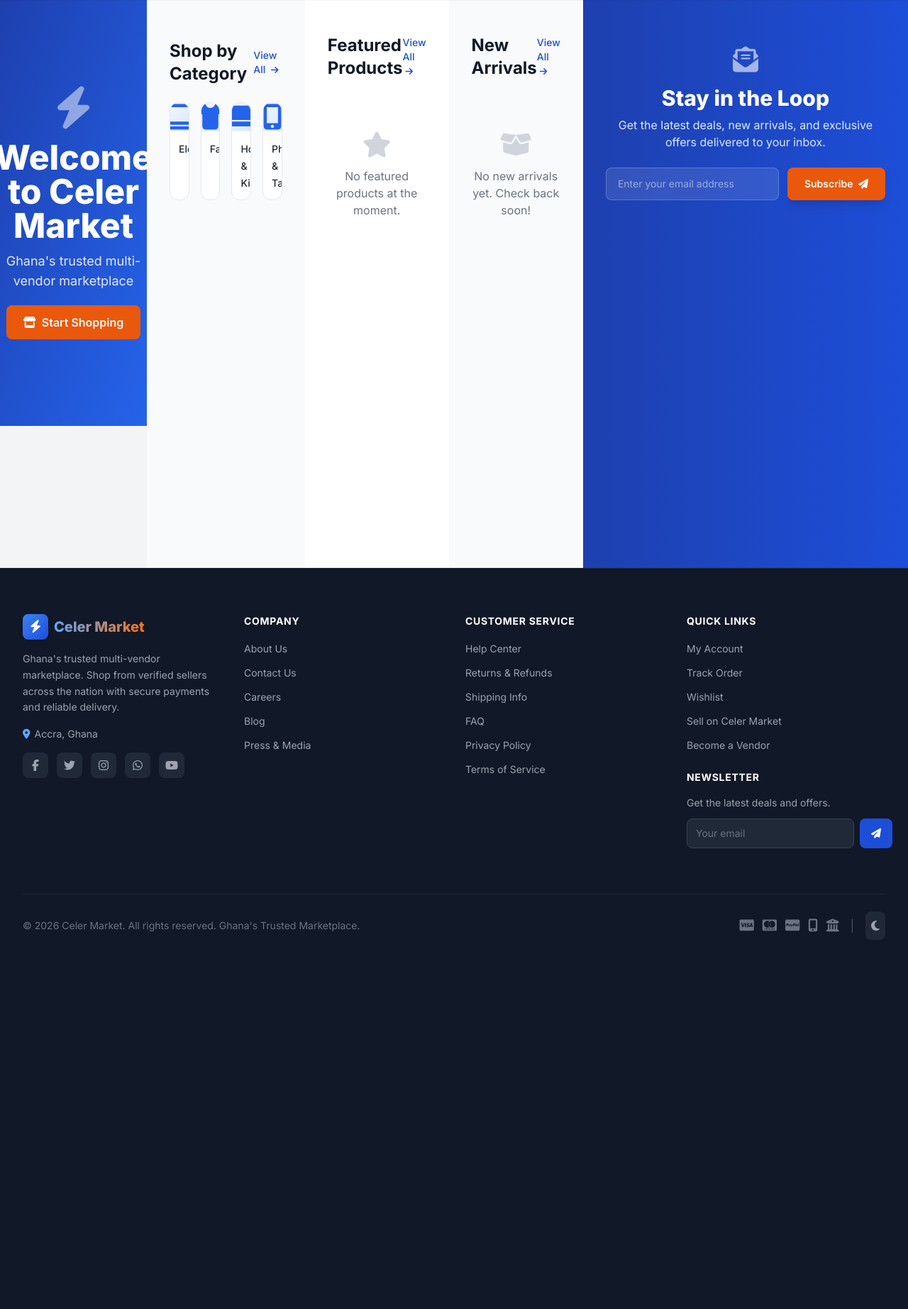
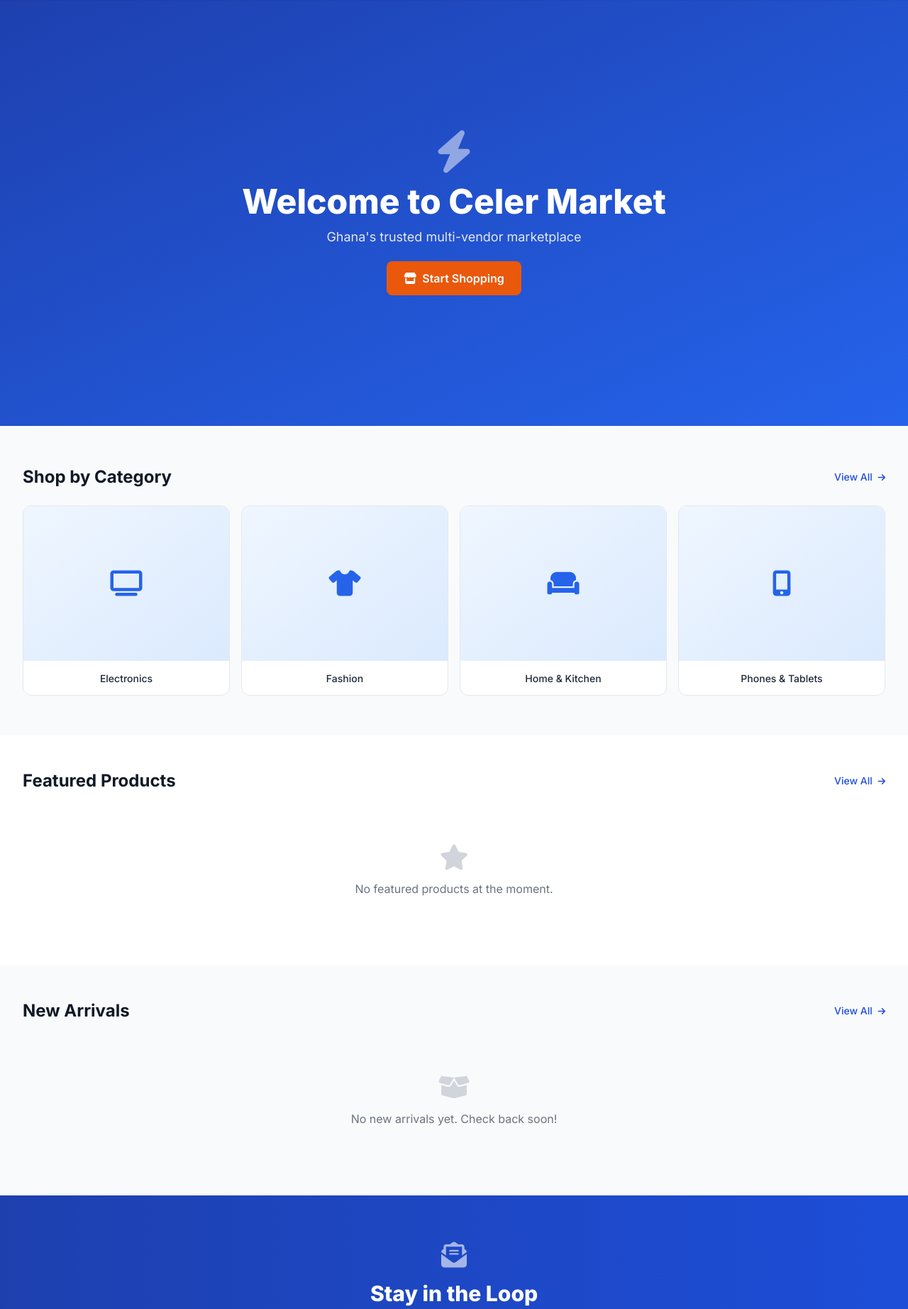
Before and after one commit to hollali/multi-vendor-store, a PHP site: page / in a window 1280 px wide. Shown: the part 81-1925 px from the top of the page at 71% size. Before the commit the page ends 1405 px from the top, so only its background shows below. Run offline with PHP 8.4, Linux system fonts and the light colour scheme; data that the repository does not hold is empty; some libraries are stand-ins or nearby versions.

Commit message:
Fix homepage sections stacking horizontally on large screens

```diff
--- a/app/Views/shop/home.php
+++ b/app/Views/shop/home.php
@@ -1,5 +1,6 @@
 <?php require __DIR__ . '/../layouts/header.php'; ?>
 
+<div id="home-content" class="w-full">
 <!-- Hero Carousel -->
 <section class="relative bg-gray-100 dark:bg-gray-900 overflow-hidden">
     <div id="hero-carousel" class="relative w-full h-[50vw] min-h-[280px] max-h-[600px]">
@@ -212,4 +213,6 @@ document.addEventListener('DOMContentLoaded', function() {
 });
 </script>
 
+</div>
+
 <?php require __DIR__ . '/../layouts/footer.php'; ?>
```
